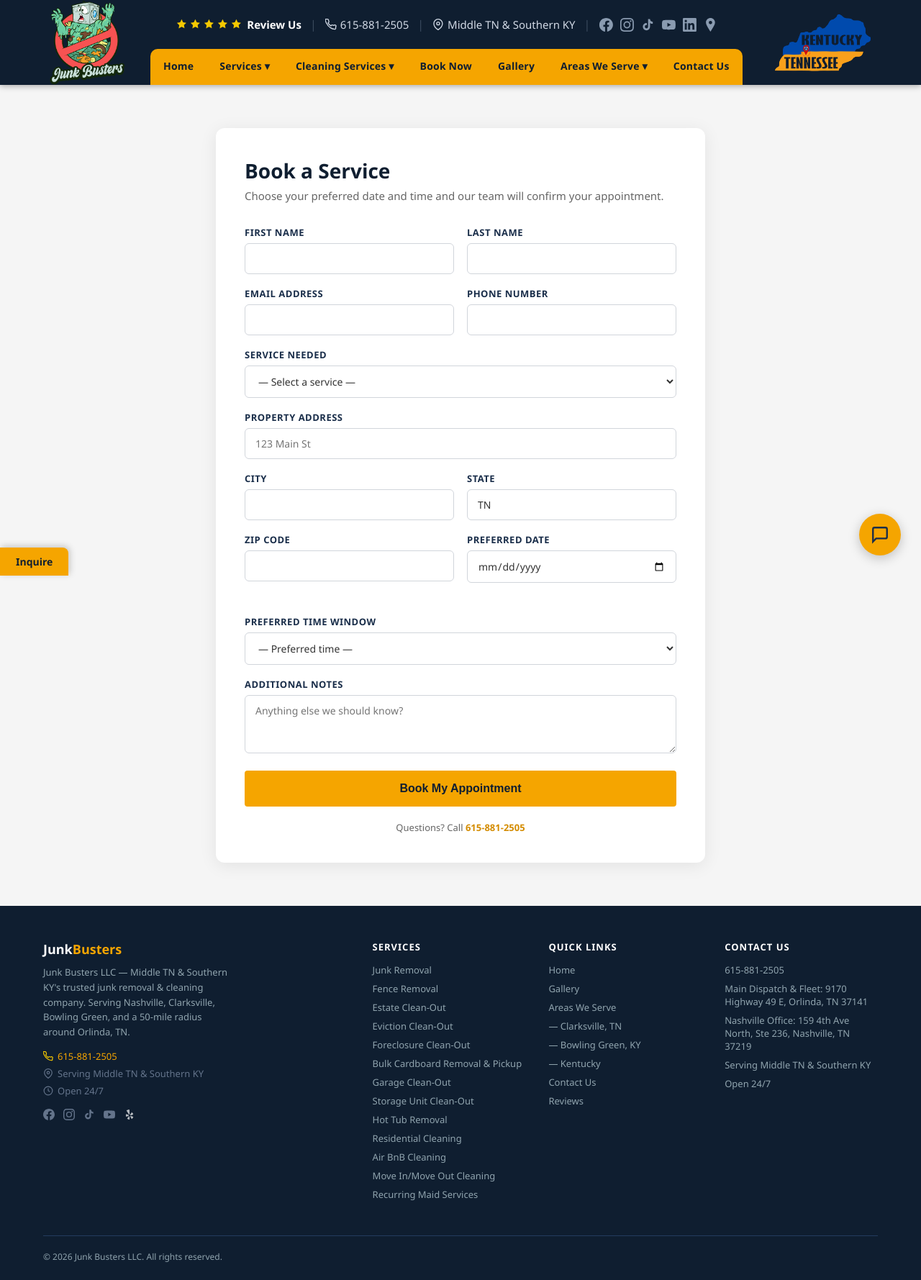
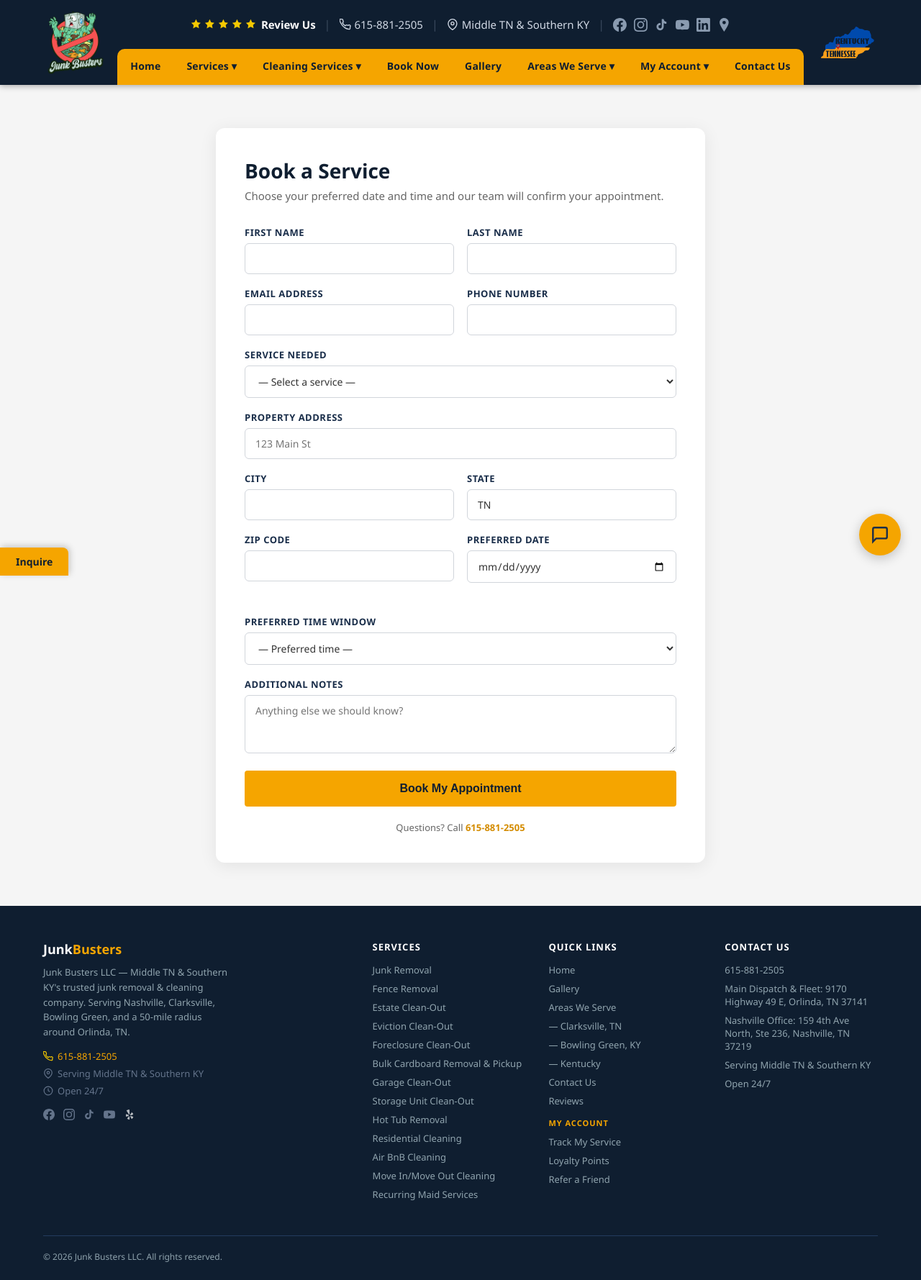
Before and after one commit to Orbitzz/JunkBusters_Website, a Django app: page /book/ in a window 1280 px wide. Shown: the whole page at 72% size. Run offline with Django 5.2, Linux system fonts and the light colour scheme; some libraries are stand-ins or nearby versions.

Commit message:
feat: add My Account nav dropdown with Track, Loyalty, Refer a Friend links

```diff
--- a/website/templates/website/base.html
+++ b/website/templates/website/base.html
@@ -224,6 +224,14 @@
             <a href="{% url 'website:city_kentucky' %}">Kentucky</a>
           </div>
         </li>
+        <li class="nav-dropdown">
+          <a href="#" class="nav-dropdown-toggle">My Account &#9662;</a>
+          <div class="nav-dropdown-menu">
+            <a href="{% url 'website:track' %}">Track My Service</a>
+            <a href="{% url 'website:loyalty' %}">Loyalty Points</a>
+            <a href="{% url 'website:referral' %}">Refer a Friend — Earn $50</a>
+          </div>
+        </li>
         <li><a href="{% url 'website:contact' %}">Contact Us</a></li>
         </ul>
       </nav>
@@ -300,6 +308,10 @@
           <li><a href="{% url 'website:city_kentucky' %}">— Kentucky</a></li>
           <li><a href="{% url 'website:contact' %}">Contact Us</a></li>
           <li><a href="{{ review_url }}" target="_blank" rel="noopener">Reviews</a></li>
+          <li style="padding:6px 0 2px;font-size:11px;font-weight:800;color:var(--yellow);text-transform:uppercase;letter-spacing:1px;">My Account</li>
+          <li><a href="{% url 'website:track' %}">Track My Service</a></li>
+          <li><a href="{% url 'website:loyalty' %}">Loyalty Points</a></li>
+          <li><a href="{% url 'website:referral' %}">Refer a Friend</a></li>
         </ul>
       </div>
       <div>
```
